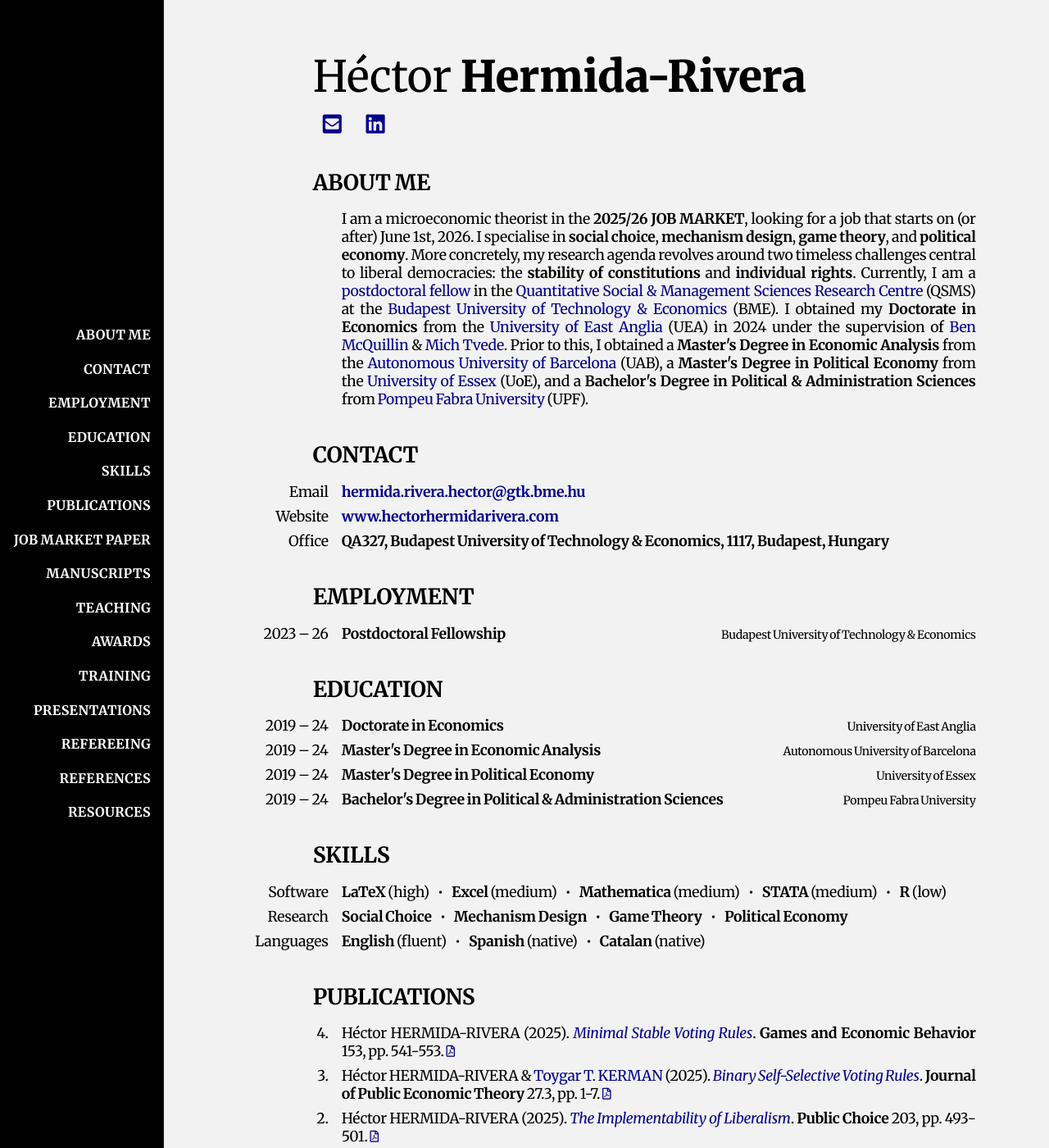
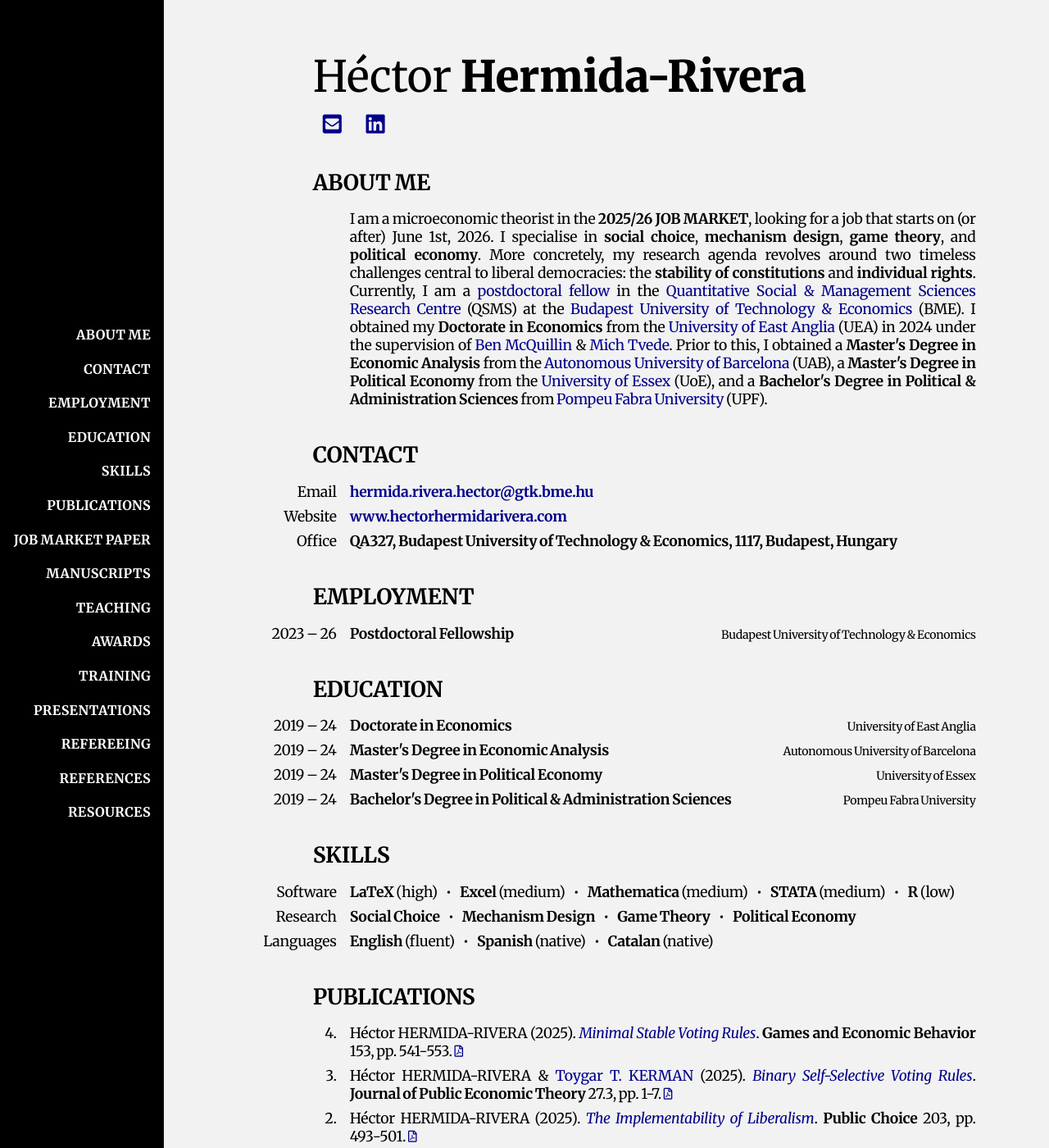
Before and after one commit to HectorHermidaRivera/hectorhermidarivera.github.io, a Jekyll site: the page built from index.md, in a window 1280 px wide and 1400 px high. Shown: the whole window at 82% size. Built offline with Jekyll 4.4.1, drawn with Linux system fonts in a browser that asks for light colours; a style sheet for code colours, icons or effects is not loaded.

Commit message:
Update style.css

```diff
--- a/assets/css/style.css
+++ b/assets/css/style.css
@@ -74,7 +74,7 @@ body {
 /* Two-column layout */
 .two-column {
   display: grid;
-  grid-template-columns: 140px auto;
+  grid-template-columns: 150px auto;
   gap: 8px 16px;
   align-items: start;
   margin-top: 0px;
@@ -121,7 +121,7 @@ body {
 
 .two-column-2rows {
   display: grid;
-  grid-template-columns: 140px auto;
+  grid-template-columns: 150px auto;
   gap: 8px 16px;
 }
 
@@ -162,7 +162,7 @@ body {
 /* grid for date + right content */
 .two-column-3rows {
   display: grid;
-  grid-template-columns: 140px 1fr;
+  grid-template-columns: 150px 1fr;
   gap: 8px 16px;
   align-items: start;
 }
```
